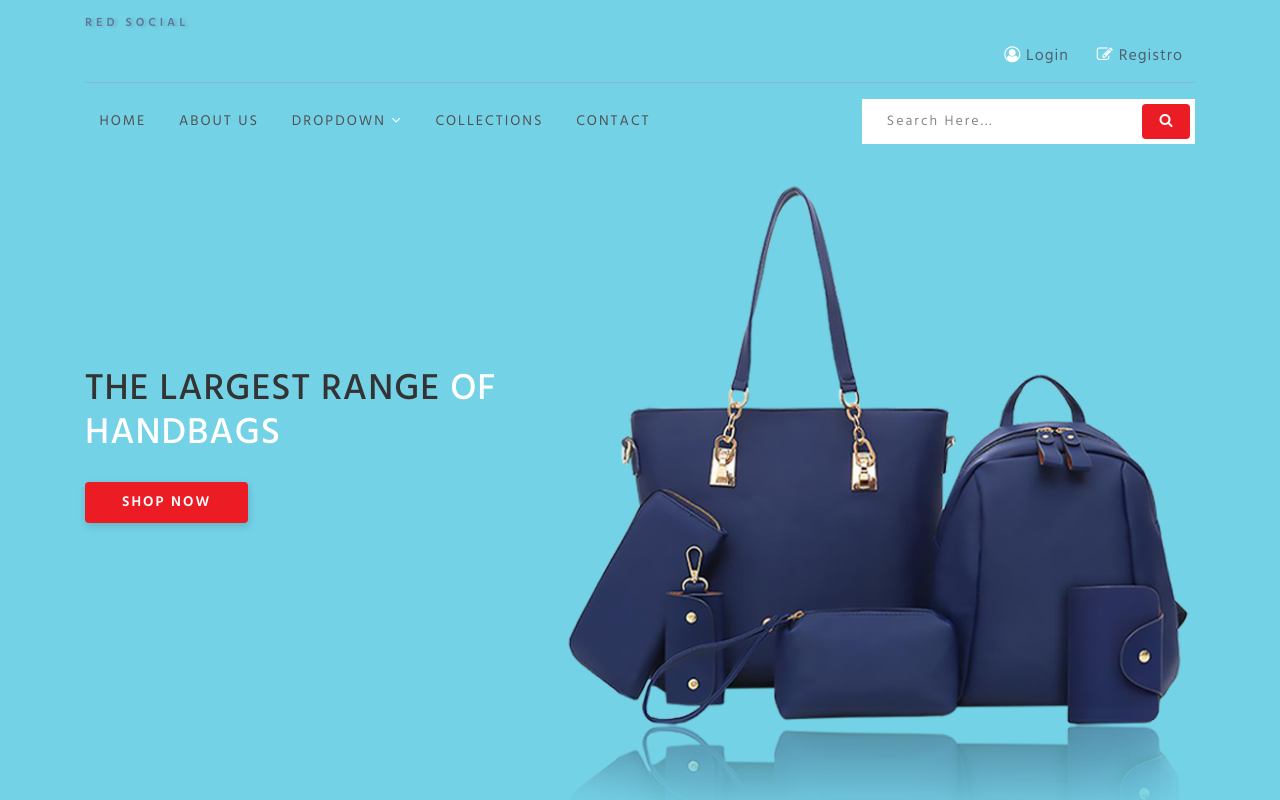
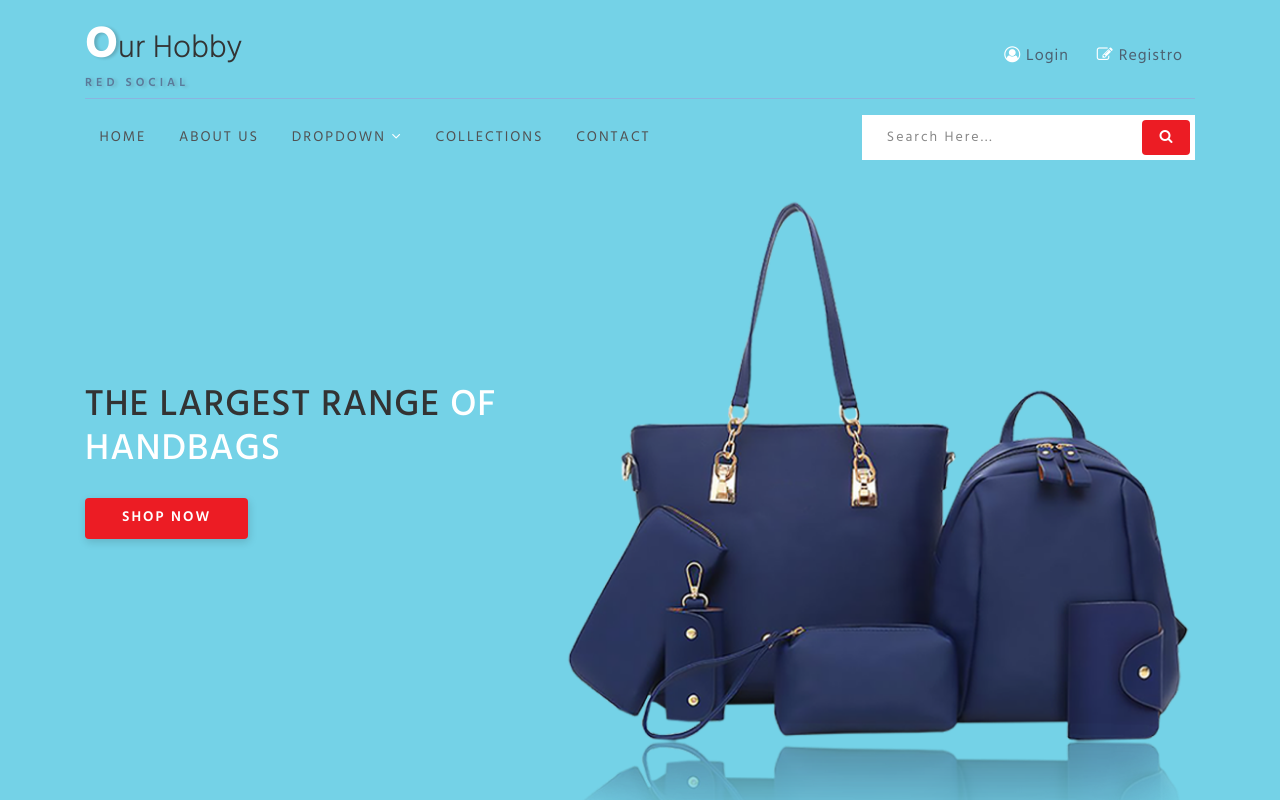
Before and after one commit to Elvispcol/Proyecto_Final_Landig_Our_Hobby, a plain HTML site: page index.html in a window 1280 px wide. Shown: the top 800 px of the page. Drawn offline with Linux system fonts and the light colour scheme.

Commit message:
Cambio Letras logo Our

```diff
--- a/index.html
+++ b/index.html
@@ -33,7 +33,7 @@
                 <!-- nav -->
                 <div class="top-w3pvt d-flex">
                     <div id="logo">
-                        <h1> <link rel="shortcut icon" href="images\Logo_Hpareja.ico"> <label class="sub-des">Red Social</label></h1>
+                        <h1> <a href="index.html"><span class="log-w3pvt">O</span>ur Hobby</a> <label class="sub-des">Red Social</label></h1>
                     </div>
 
                     <div class="forms ml-auto">
```
